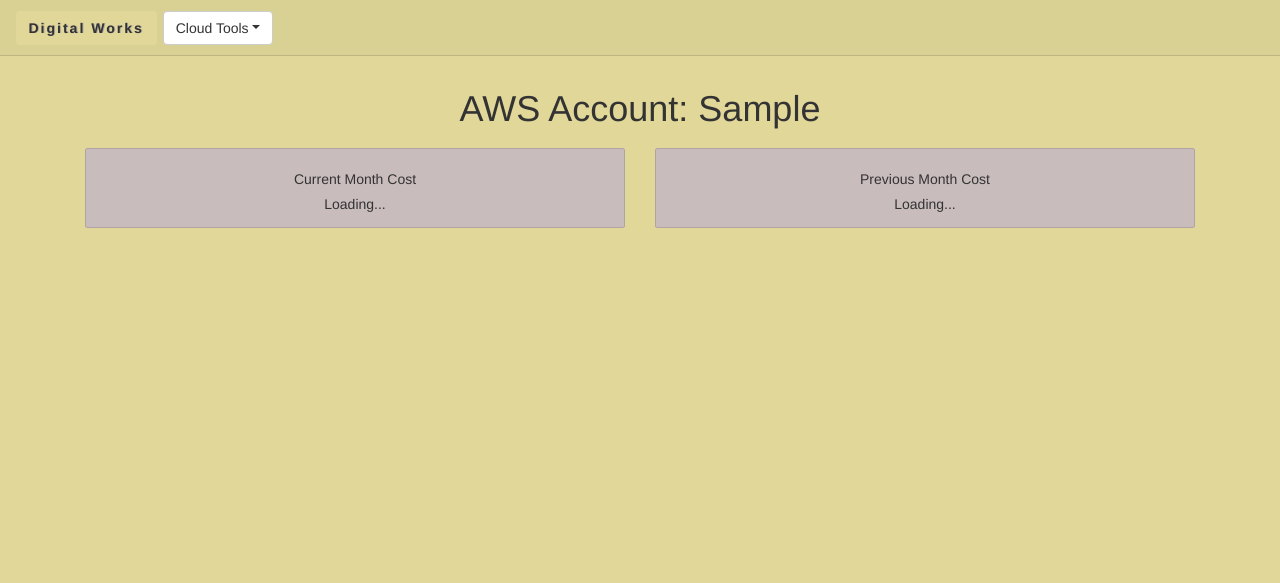
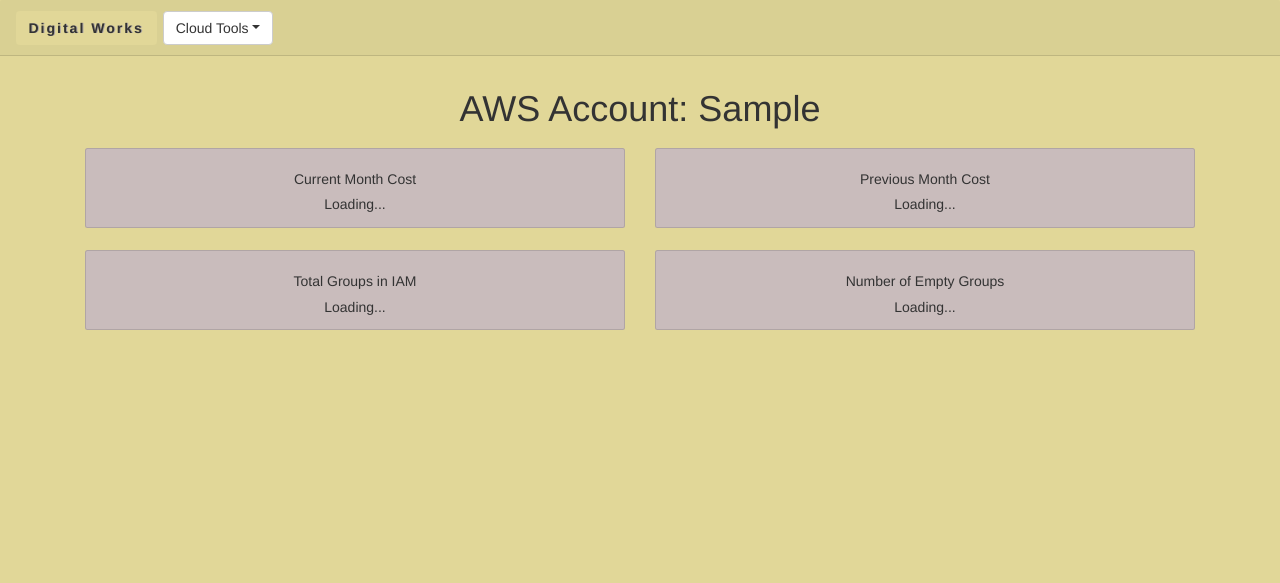
Before and after one commit to Digital-Works-2020/devops_tools_analyzer, a Django app: template devops_tools_analyzer/templates/aws_page.html in a window 1280 px wide. Shown: the top 583 px of the page. Run offline with Django 4.2, Linux system fonts and the light colour scheme; the template is opened without the code that fills it: most values are stand-ins (such as "Sample title", 1, 10 or a date in 2020); some libraries are stand-ins or nearby versions.

Commit message:
TAD-6 AWS IAM Groups HTML Widgets

```diff
--- a/devops_tools_analyzer/templates/aws_page.html
+++ b/devops_tools_analyzer/templates/aws_page.html
@@ -27,5 +27,23 @@
                 </div>
             </div>
         </div>
+        <div class="row aws_row">
+            <div class="col-md-6">
+                <div class="card aws_card">
+                    <div class="card-body">
+                        <h5 class="card-title">Total Groups in IAM</h5>
+                        <span class="total_groups">Loading...</span>
+                    </div>
+                </div>
+            </div>
+            <div class="col-md-6">
+                <div class="card aws_card">
+                    <div class="card-body">
+                        <h5 class="card-title">Number of Empty Groups</h5>
+                        <span class="empty_groups">Loading...</span>
+                    </div>
+                </div>
+            </div>
+        </div>
     </div>
 {% endblock %}
```
